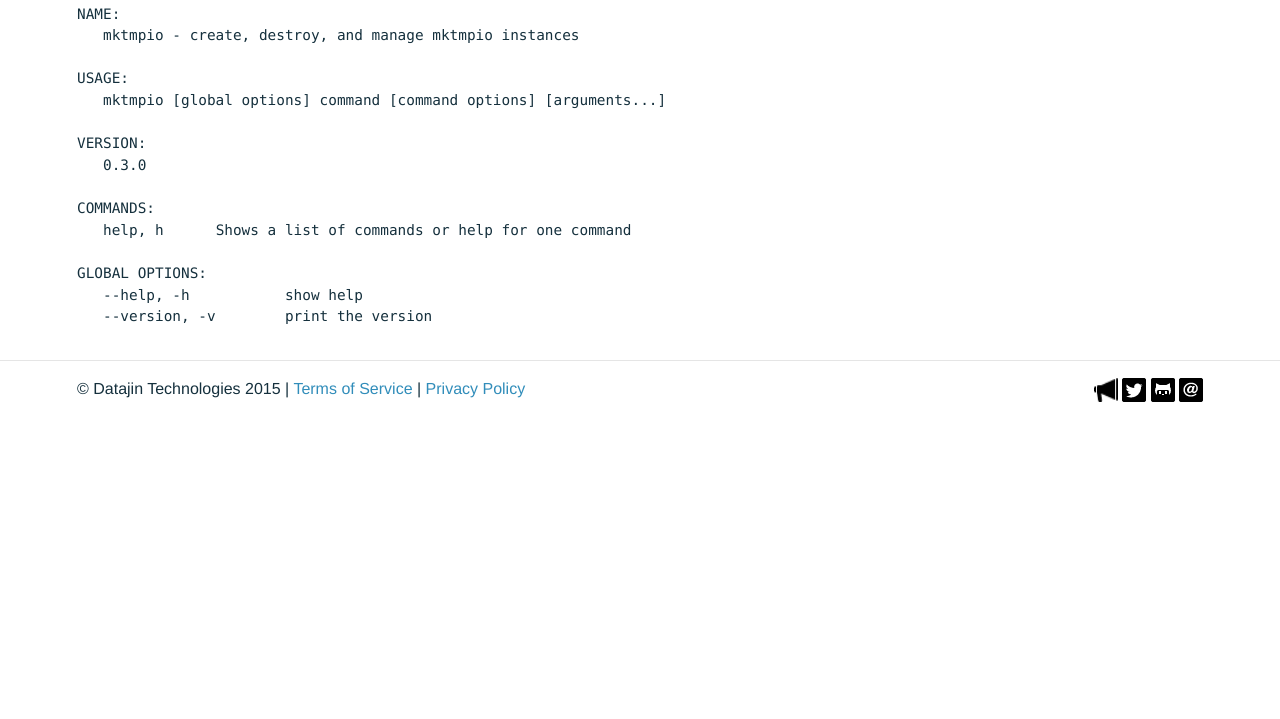
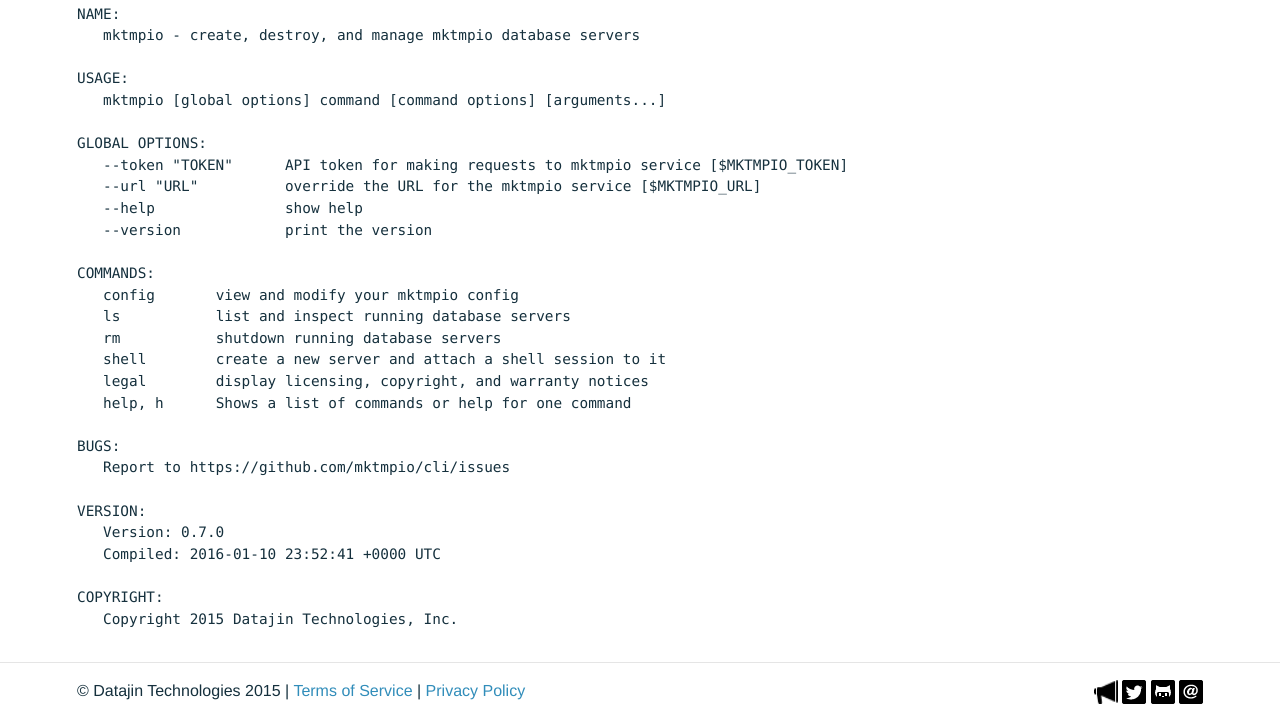
Before and after one commit to mktmpio/docs.mktmp.io, a Jekyll site: the page built from cli.md, in a window 1280 px wide. Shown: the part 320-1039 px from the top of the page. Built offline with Jekyll 4.4.1, drawn with Linux system fonts in a browser that asks for light colours; nearby versions of some CDN libraries; Markdown is read by kramdown in place of the engine named in the settings; before the commit the page ends 900 px from its top, so only the background shows below that.

Commit message:
update CLI docs to latest version

````diff
--- a/cli.md
+++ b/cli.md
@@ -14,18 +14,32 @@
 
 ```man
 NAME:
-   mktmpio - create, destroy, and manage mktmpio instances
+   mktmpio - create, destroy, and manage mktmpio database servers
 
 USAGE:
    mktmpio [global options] command [command options] [arguments...]
 
-VERSION:
-   0.3.0
+GLOBAL OPTIONS:
+   --token "TOKEN"	API token for making requests to mktmpio service [$MKTMPIO_TOKEN]
+   --url "URL"		override the URL for the mktmpio service [$MKTMPIO_URL]
+   --help		show help
+   --version		print the version
 
 COMMANDS:
+   config	view and modify your mktmpio config
+   ls		list and inspect running database servers
+   rm		shutdown running database servers
+   shell	create a new server and attach a shell session to it
+   legal	display licensing, copyright, and warranty notices
    help, h	Shows a list of commands or help for one command
 
-GLOBAL OPTIONS:
-   --help, -h		show help
-   --version, -v	print the version
+BUGS:
+   Report to https://github.com/mktmpio/cli/issues
+
+VERSION:
+   Version: 0.7.0
+   Compiled: 2016-01-10 23:52:41 +0000 UTC
+
+COPYRIGHT:
+   Copyright 2015 Datajin Technologies, Inc.
 ```
````
